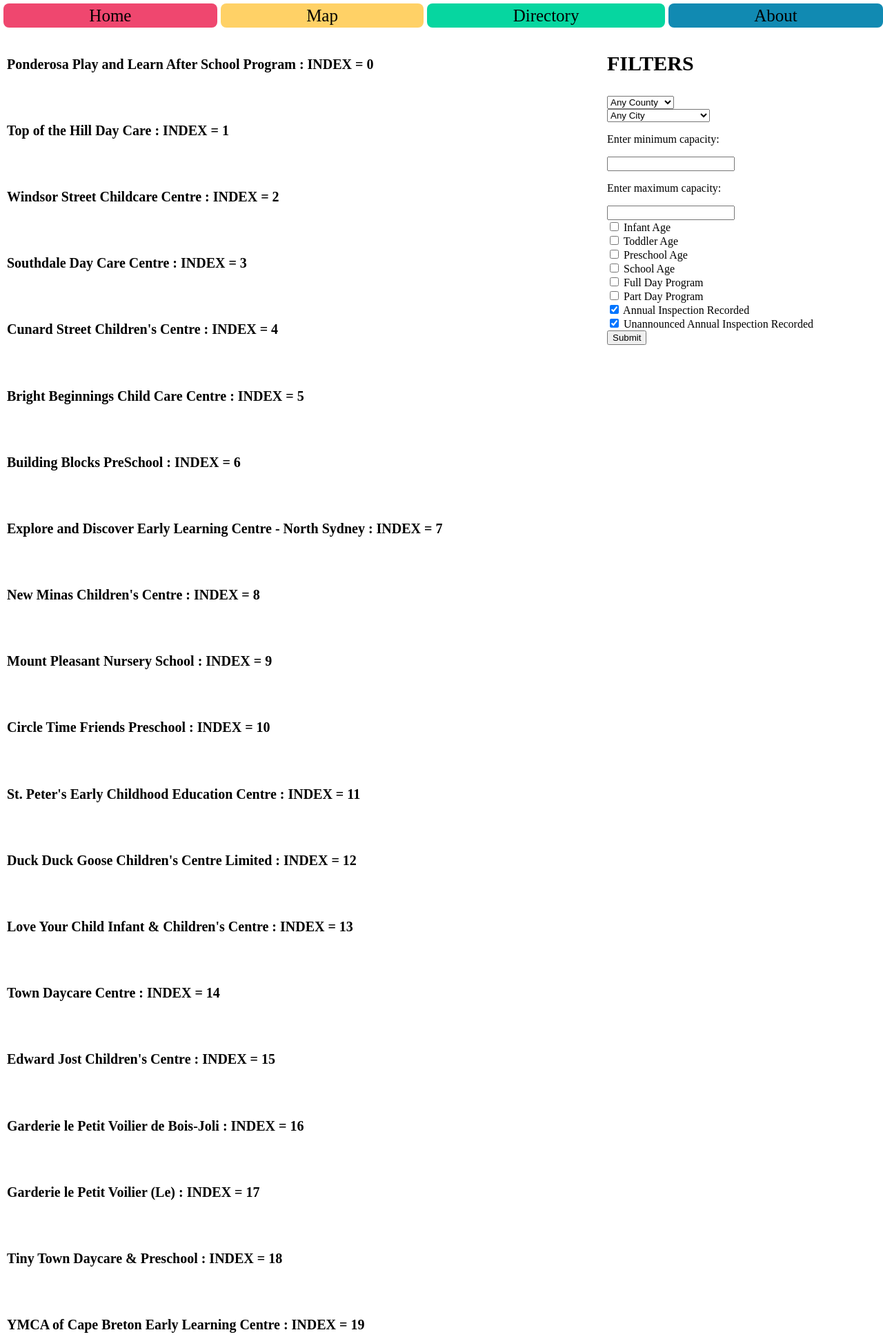
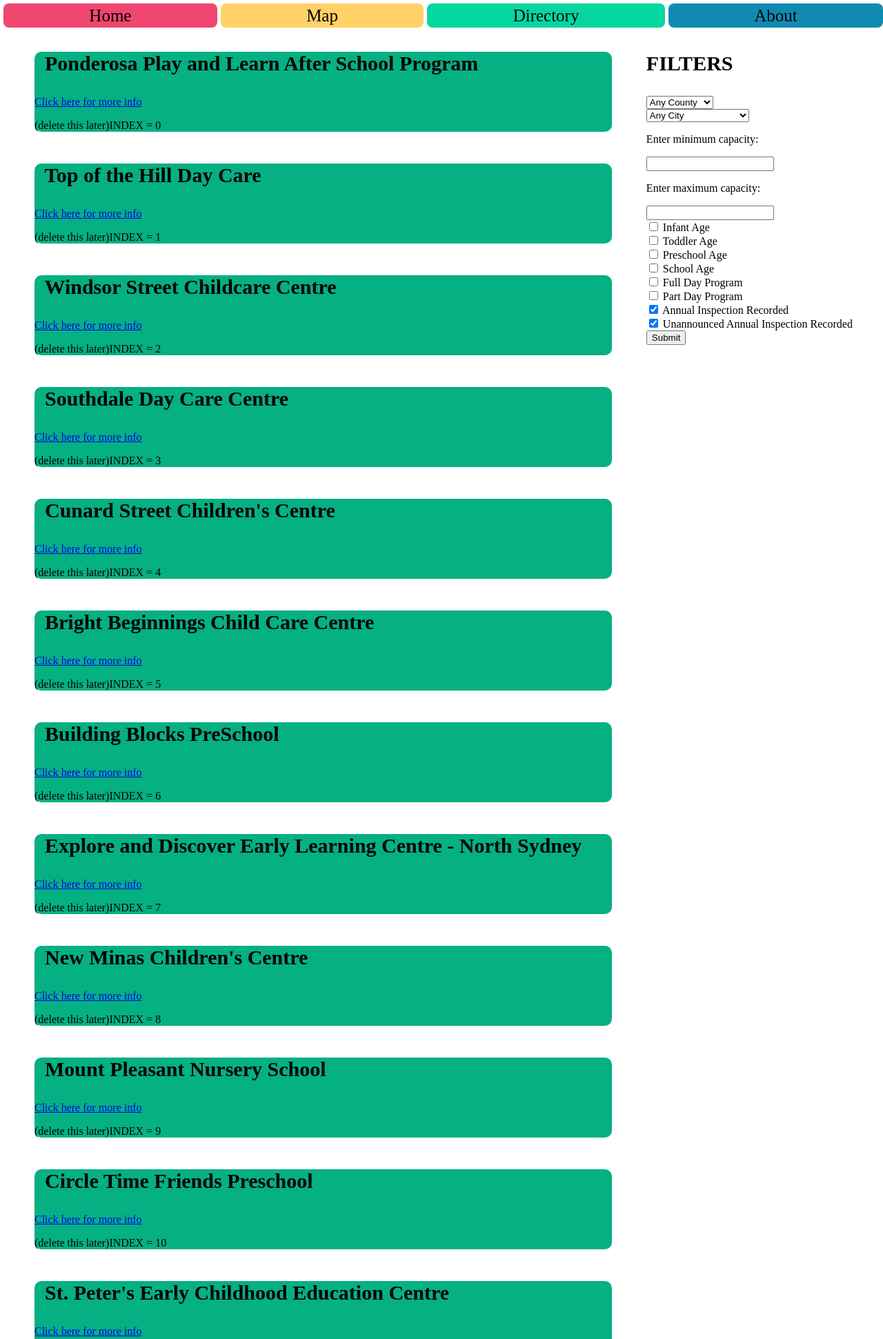
Before and after one commit to BLX151/data-daycare, a Flask app: page /directory in a window 1280 px wide. Shown: the top 1941 px of the page at 69% size. Run offline with Flask 2, Linux system fonts and the light colour scheme.

Commit message:
Links now in the Directory

```diff
--- a/dd/static/directory.css
+++ b/dd/static/directory.css
@@ -1,3 +1,13 @@
 .filter {width: 400px;}
-.daycare-box {margin: 10px;}
+.daycare-box {
+    margin-right: 50px;
+    margin-left: 50px;
+}
 .directory {flex-grow: 1;}
+
+.individual_daycare {
+    background-color: rgb(  5, 176, 131);
+    display:block;
+    border-radius: 10px;
+    margin-bottom: 5px;
+}
--- a/dd/templates/directory.html
+++ b/dd/templates/directory.html
@@ -16,12 +16,14 @@
 
             {% for daycare in database %}
                 <div class = "daycare-box red">
-                    <h4>{{ daycare["facility_name"] }} : INDEX = {{ daycare["index"] }}</h4>
-
-
+                    <div class = "individual_daycare">
+                        <h3>&nbsp {{ daycare["facility_name"] }}</h3>
+                        <a href="/daycare/{{ daycare["index"]}}">Click here for more info </a>
+                        <p>(delete this later)INDEX = {{ daycare["index"] }}</p>
+                    </div>
 
                 </div>
-            {% endfor %}*/-->
+            {% endfor %}
             <!-- This is where all of the filtering select boxes are
             This hasn't been structured to look good yet. The trick with this
             is that the values of each option are identical to the specific
```
